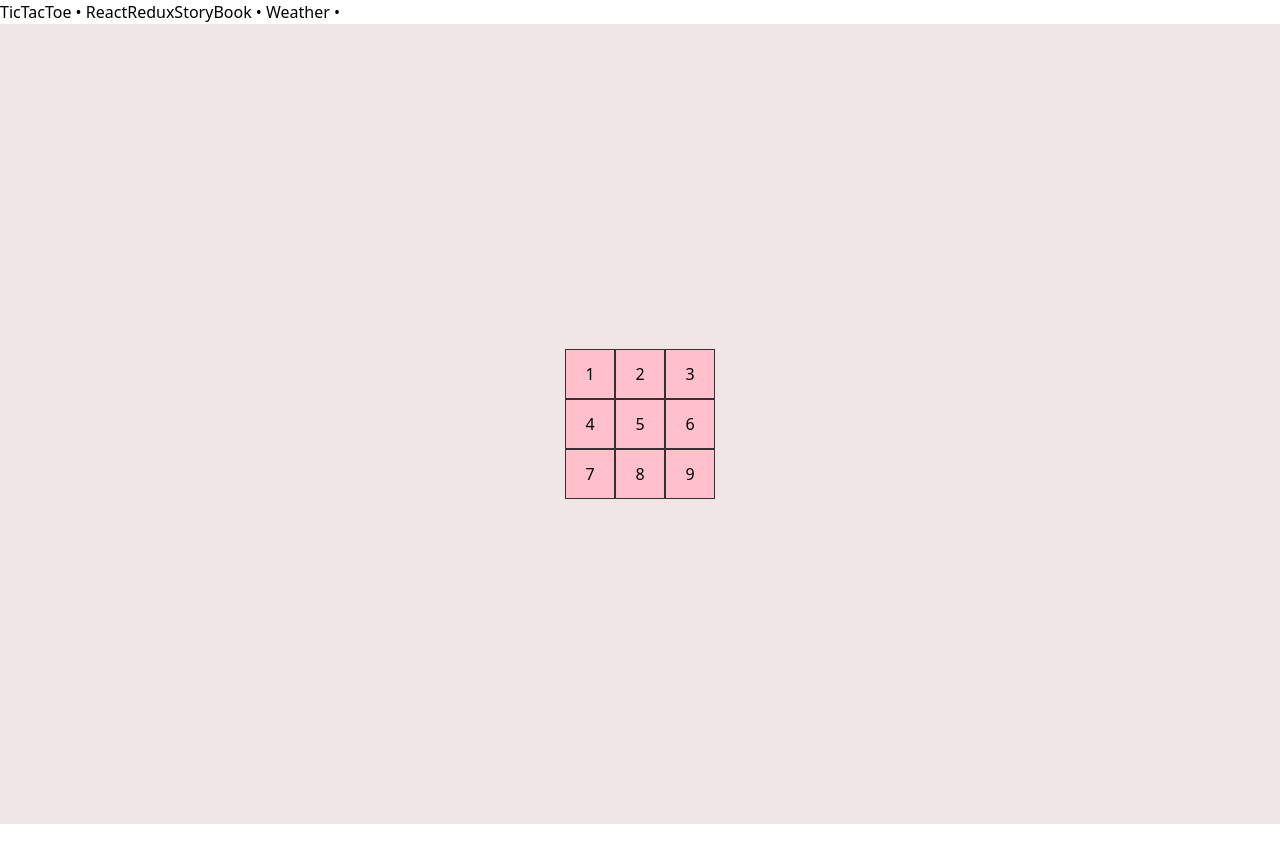
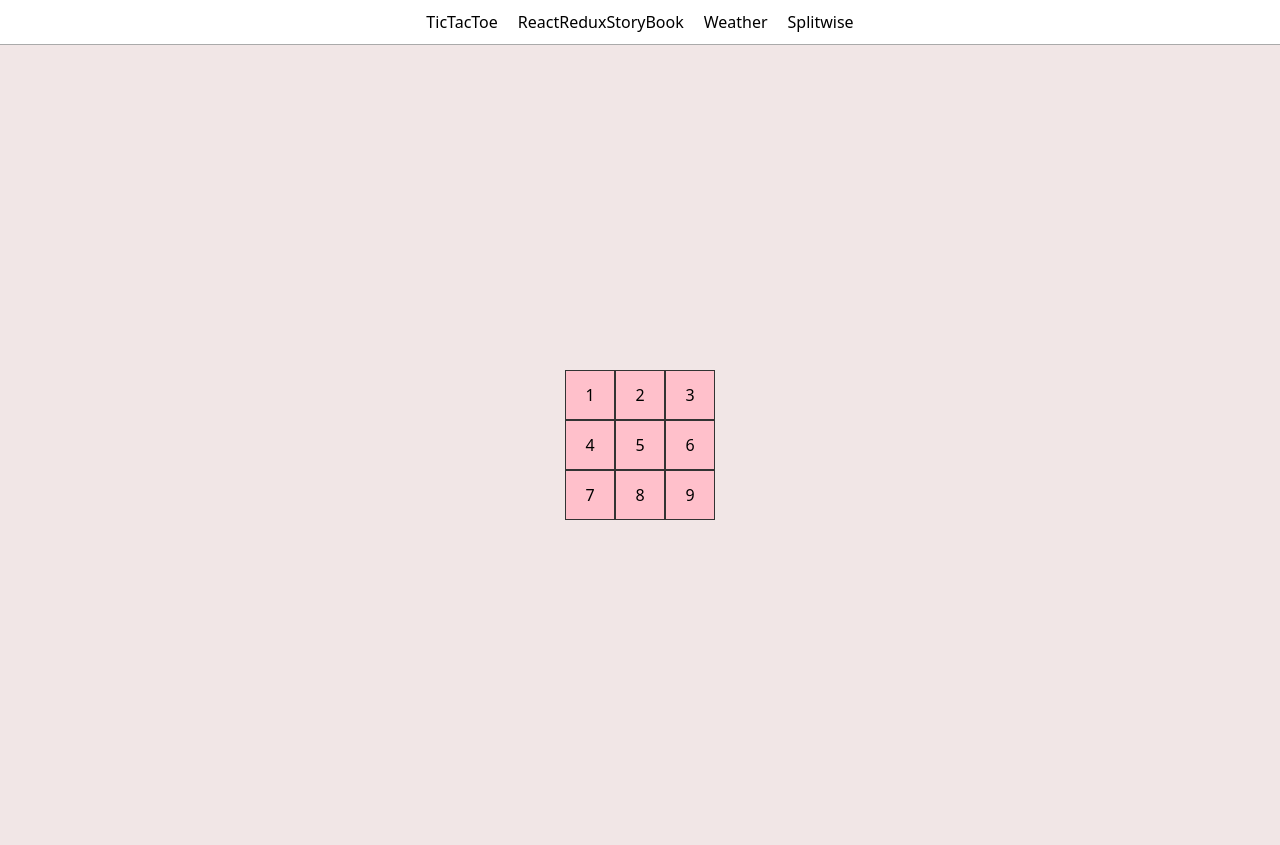
Before and after one commit to dixitaditya/diving-into-machine-coding, a React (Vite) app: page / in a window 1280 px wide. Before the commit the page ends 824 px from the top, so only its background shows below. Built offline with nearby package versions, Linux system fonts and the light colour scheme.

Commit message:
Splitwise: init setup

```diff
--- a/src/App.css
+++ b/src/App.css
@@ -1,53 +1,32 @@
-/* === CSS Reset === */
+nav{
+  display: flex;
 
-*,
-*::before,
-*::after {
-  box-sizing: border-box;
-  margin: 0;
-  padding: 0;
+  border-bottom: 1px solid #aaa;
+  justify-content: center;
+  flex-wrap: wrap;
 }
 
-html, body {
-  height: 100%;
-  font-family: system-ui, sans-serif;
-  line-height: 1.5;
-  -webkit-font-smoothing: antialiased;
-  text-rendering: optimizeLegibility;
-  background-color: #fff;
-  color: #000;
+.link{
+  padding: 10px;
+}
+.link:hover{
+  background: pink;
 }
 
-img, picture, video, canvas, svg {
-  display: block;
-  max-width: 100%;
+.page-center{
+  height: 90vh;
+  width: 100vw;
+  display: flex;
+  justify-content: center;
+  align-items: center;
+  flex-direction: column;
 }
 
-input, button, textarea, select {
-  font: inherit;
-  color: inherit;
+.card{
+  display: flex;
+  flex-direction: column;
+  padding: 20px;
+  border-radius: 5px;
+  border: 1px solid #ccc;
+  min-width: 500px;
 }
-
-a {
-  color: inherit;
-  text-decoration: none;
-}
-
-ul, ol {
-  list-style: none;
-}
-
-
-table {
-  border-collapse: collapse;
-  border-spacing: 0;
-}
-
-.full-page-center{
-  height: 100vh;
-  width: 100vw;
-  display: flex;
-  align-items: center;
-  justify-content: center;
-  background-color: #f1e6e6;
-}
--- a/src/App.jsx
+++ b/src/App.jsx
@@ -3,6 +3,7 @@ import './App.css'
 import TicTacToe from "./components/tic-tac-toe"
 import ReactReduxStoryBook from "./route/ReactReduxStoryBook"
 import Weather from './route/weather'
+import Splitwise from "./route/Splitwise"
 import { BrowserRouter,Routes, Route,Link } from 'react-router'
 
 
@@ -10,7 +11,8 @@ import { BrowserRouter,Routes, Route,Link } from 'react-router'
 const ROUTES = {
 TicTacToe : "/tic-tac-toe",
 ReactReduxStoryBook: "/react-redux-storybook",
-Weather: 'weather',
+Weather: '/weather',
+Splitwise: '/splitwise',
 Default :"/"
 }
 
@@ -20,14 +22,16 @@ function App() {
   return (
     <BrowserRouter>
     <nav>
-      <Link to={ROUTES.TicTacToe}> TicTacToe • </Link>
-      <Link to={ROUTES.ReactReduxStoryBook}> ReactReduxStoryBook • </Link>
-      <Link to={ROUTES.Weather}> Weather • </Link>
+      <Link to={ROUTES.TicTacToe} className='link'>TicTacToe</Link>
+      <Link to={ROUTES.ReactReduxStoryBook} className='link'>ReactReduxStoryBook</Link>
+      <Link to={ROUTES.Weather} className='link'>Weather</Link>
+      <Link to={ROUTES.Splitwise} className='link'> Splitwise</Link>
     </nav>
       <Routes>
         <Route path={ROUTES.TicTacToe} element={<TicTacToe/>}/>
         <Route path={ROUTES.ReactReduxStoryBook} element={<ReactReduxStoryBook/>}/>
         <Route path={ROUTES.Weather} element={<Weather/>}/>
+        <Route path={ROUTES.Splitwise} element={<Splitwise/>}/>
         <Route path={ROUTES.Default} element={<TicTacToe/>}/>
       </Routes>
     </BrowserRouter>
--- a/src/index.css
+++ b/src/index.css
@@ -0,0 +1,53 @@
+/* === CSS Reset === */
+
+*,
+*::before,
+*::after {
+  box-sizing: border-box;
+  margin: 0;
+  padding: 0;
+}
+
+html, body {
+  height: 100%;
+  font-family: system-ui, sans-serif;
+  line-height: 1.5;
+  -webkit-font-smoothing: antialiased;
+  text-rendering: optimizeLegibility;
+  background-color: #fff;
+  color: #000;
+}
+
+img, picture, video, canvas, svg {
+  display: block;
+  max-width: 100%;
+}
+
+input, button, textarea, select {
+  font: inherit;
+  color: inherit;
+}
+
+a {
+  color: inherit;
+  text-decoration: none;
+}
+
+ul, ol {
+  list-style: none;
+}
+
+
+table {
+  border-collapse: collapse;
+  border-spacing: 0;
+}
+
+.full-page-center{
+  height: 100vh;
+  width: 100vw;
+  display: flex;
+  align-items: center;
+  justify-content: center;
+  background-color: #f1e6e6;
+}
--- /dev/null
+++ b/src/route/Splitwise.jsx
@@ -0,0 +1,26 @@
+import React, { useState } from 'react'
+
+
+const AddExpense = () => {
+
+    return (
+        <>hello</>
+    )
+}
+
+const Splitwise = () => {
+    const [transaction, setTransaction] = useState([])
+    const [balance, setBalance] = useState([])
+  return (<>
+        <div className='page-center'>Splitwise
+
+        <div className="card">
+            <AddExpense/>
+        </div>
+        </div>
+
+    </>
+  )
+}
+
+export default Splitwise
```
